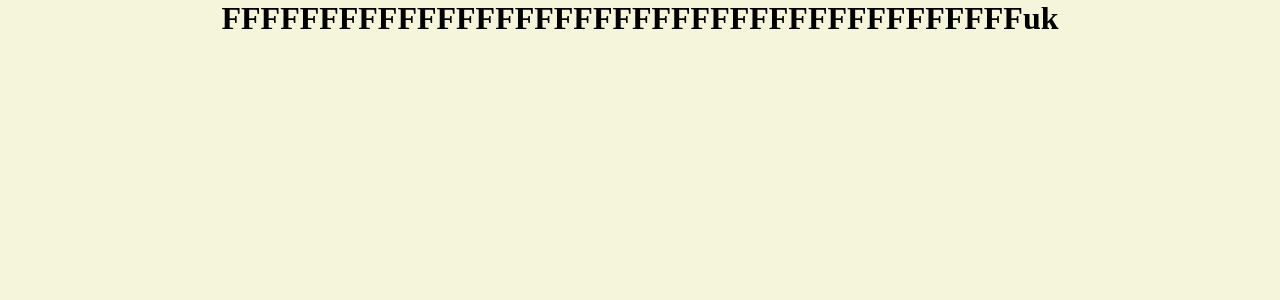
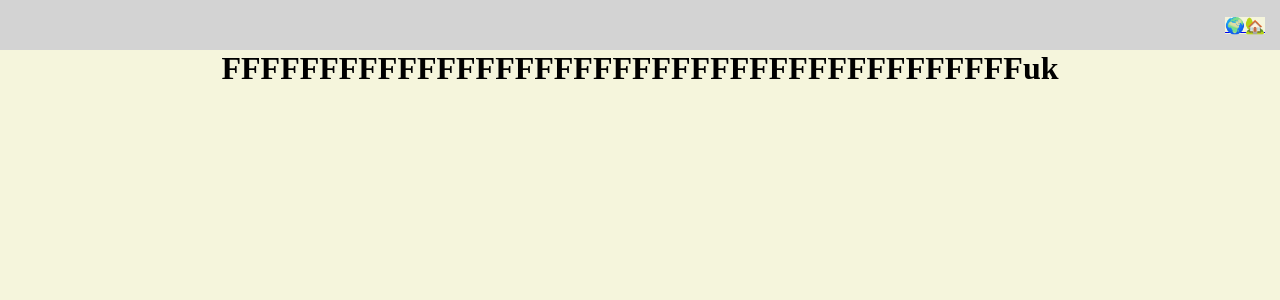
Before and after one commit to oxpan/webclient_rpbd, a React (Create React App) app: page /aaaa in a window 1280 px wide. Shown: the top 300 px of the page. Built offline with nearby package versions, Linux system fonts and the light colour scheme.

Commit message:
ересть со страницами и навигацией + несущ страница + страница с инфой + сервисы для конекта с сервром

```diff
--- a/src/API/PersonSevice.js
+++ b/src/API/PersonSevice.js
@@ -3,8 +3,15 @@ import axios from "axios";
 export default class PersonSevice{
     static async getAll(){
 
-        const response = await axios.get('https://jsonplaceholder.typicode.com/post3s');// для вытягивания данных
+        const response = await axios.get('https://jsonplaceholder.typicode.com/posts');// для вытягивания данных
         return response.data;
 
     }
+
+    static async getByID(id){
+
+        const response = await axios.get('https://jsonplaceholder.typicode.com/posts/'+id);// для вытягивания данных
+        return response;
+
+    }
 }
--- a/src/App.js
+++ b/src/App.js
@@ -1,22 +1,28 @@
 import React from "react";
 import "./styles/App.css"
-import {BrowserRouter, Route, Routes} from "react-router-dom";
+import {BrowserRouter as Router, Route, Routes} from "react-router-dom";
 import About from "./pages/About";
 import Persons from "./pages/Persons";
+import Navbar from "./phonebook/UI/Navbar/Navbar";
+import Error from "./pages/Error";
+import AppRouter from "./phonebook/AppRouter";
 
 function App() {
 
 
     return (
-        <BrowserRouter>
+        <Router>
+            <Navbar/>
 
-            <Routes>
-                <Route path={"/"} element={<Persons/>}/>
-                <Route path={"aaaa"} element={<About/>}/>
-            </Routes>
+            <AppRouter/>
+
+            {/*<Routes>*/}
+            {/*    <Route path={"/"} element={<Persons/>}/>*/}
+            {/*    <Route path={"aaaa"} element={<About/>}/>*/}
+            {/*</Routes>*/}
 
 
-        </BrowserRouter>
+        </Router>
     )
 }
 
--- /dev/null
+++ b/src/pages/Error.jsx
@@ -0,0 +1,11 @@
+import React from 'react';
+
+const Error = () => {
+    return (
+        <div>
+           <h1 style={{color:'red'}}>Жопа!</h1>
+        </div>
+    );
+};
+
+export default Error;
--- /dev/null
+++ b/src/pages/PersonPage.jsx
@@ -0,0 +1,39 @@
+import React, {useEffect, useState} from 'react';
+import {useParams} from "react-router-dom";
+import {useFetching} from "../hooks/useFetching";
+import PersonSevice from "../API/PersonSevice";
+import Loader from "../phonebook/UI/Loader/Loader";
+
+const PersonPage = () => {
+    const params = useParams();
+    // console.log(params);
+
+    const [pers,setPers] = useState({});
+    const [fetchPersonById,isLoading,error] = useFetching(async (id) => {
+        const response = await PersonSevice.getByID(id);
+        setPers(response.data);
+    })
+
+    useEffect(()=>{
+        fetchPersonById(params.id);
+    },[])
+    return (
+        <div>
+
+            <h1>Не жопа #{params.id}</h1>
+            {isLoading
+                ? <Loader/>
+                : <div>
+                    <div>{pers.id}. {pers.title}</div>
+                    <div> {pers.body} </div>
+            </div>
+            }
+
+            {/*<div>{pers.id}. {pers.title}</div>*/}
+
+            {/*<div>{pers.body}</div>*/}
+        </div>
+    );
+};
+
+export default PersonPage;
--- a/src/pages/Persons.jsx
+++ b/src/pages/Persons.jsx
@@ -1,4 +1,4 @@
-import React, {useEffect, useRef, useState} from "react";
+import React, {useEffect, useState} from "react";
 import {useFetching} from "../hooks/useFetching";
 import Button from "../phonebook/UI/button/Button";
 import Modal from "../phonebook/UI/Modal/Modal";
--- a/src/phonebook/AppRouter.jsx
+++ b/src/phonebook/AppRouter.jsx
@@ -1,10 +1,18 @@
 import React from 'react';
+import {Route, Routes} from "react-router-dom";
+import Persons from "../pages/Persons";
+import About from "../pages/About";
+import Error from "../pages/Error";
+import PersonPage from "../pages/PersonPage";
 
 const AppRouter = () => {
     return (
-        <div>
-
-        </div>
+        <Routes>
+            <Route path={"/"} element={<Persons/>}/>
+            <Route exact path={"aaaa"} element={<About/>}/>
+            <Route exact path={"aaaa/:id"} element={<PersonPage/>}/>
+            <Route path={"*"} element={<Error/>}/>
+        </Routes>
     );
 };
 
--- a/src/phonebook/PersonItem.jsx
+++ b/src/phonebook/PersonItem.jsx
@@ -1,8 +1,14 @@
 import React from 'react';
 import Button from "./UI/button/Button";
+import {useNavigate} from "react-router-dom";
 
 const PersonItem = (props) => {
+    const router = useNavigate();
+    // console.log(router);
+    function handleClick(){
+        router(`/aaaa/${props.person.id}`);
 
+    }
 
     return (
         <div className={"person"}>
@@ -13,7 +19,8 @@ const PersonItem = (props) => {
                 </div>
             </div>
 
-            <div className={"person__dell"}>
+            <div className={"person__btns"}>
+                <Button onClick={handleClick}> _↗_ </Button>
                 <Button onClick={()=>props.remove(props.person)}>❌</Button>
             </div>
         </div>
--- /dev/null
+++ b/src/phonebook/UI/Navbar/Navbar.jsx
@@ -0,0 +1,15 @@
+import React from 'react';
+import {Link} from "react-router-dom";
+
+const Navbar = () => {
+    return (
+        <div className={"navbar"}>
+            <div className="navbar__links">
+                <Link to="aaaa">🌍</Link>
+                <Link to="/">🏡</Link>
+            </div>
+        </div>
+    );
+};
+
+export default Navbar;
--- a/src/styles/App.css
+++ b/src/styles/App.css
@@ -42,3 +42,17 @@
     transform: translateX(-350px);
     transition: all 500ms ease-in;
 }
+
+.navbar {
+    height: 50px;
+    width: 100vw;
+    display: flex;
+    align-items: center;
+    padding: 0 15px;
+    background: lightgray;
+}
+
+.navbar__links {
+    margin-left: auto;
+    background: lightgray;
+}
```
